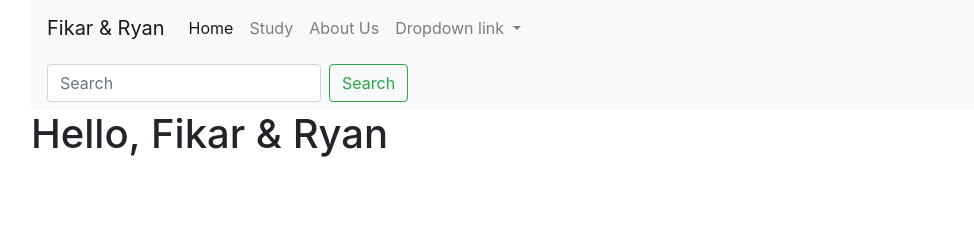
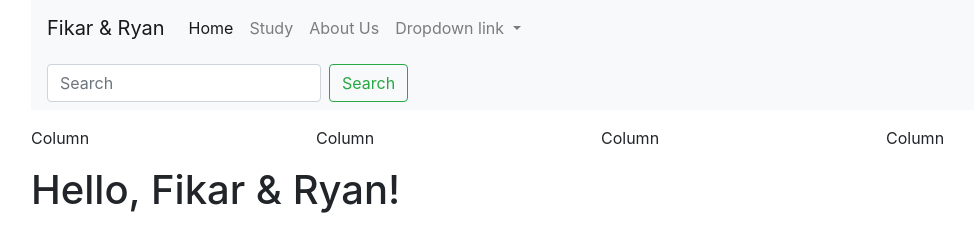
Before and after one commit to riyansobirin-Bintaro/website-belajar-mahasiswa, a plain HTML site: page index.html in a window 1280 px wide. Shown: the whole page, without its empty margins (54-1028 px from the left). Drawn offline with nearby package versions, Linux system fonts and the light colour scheme.

Commit message:
mengedit index.html

```diff
--- a/index.html
+++ b/index.html
@@ -52,10 +52,19 @@
   </nav>
   </div>
 
+  <div class="container">
+    <div class="row row-cols-4 mt-3">
+      <div class="col">Column</div>
+      <div class="col">Column</div>
+      <div class="col">Column</div>
+      <div class="col">Column</div>
+    </div>
+  </div>
+
     <div class="container">
       <div class="row">
         <div class="col-8">
-        <h1>Hello, Fikar & Ryan</h1>
+        <h1 class="mt-3">Hello, Fikar & Ryan!</h1>
         </div>
       </div>
     </div>
```
